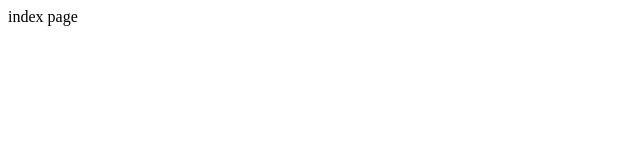
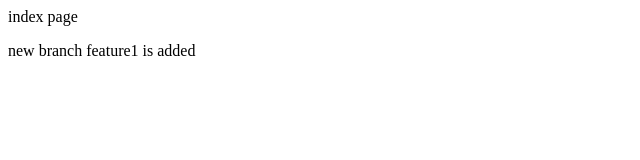
Before and after one commit to Manohar45015/local-project-repo, a plain HTML site: page local repo/index.html in a window 1280 px wide. Shown: the whole page, without its empty margins (0-640 px from the left). Drawn offline with Linux system fonts and the light colour scheme.

Commit message:
added feature1

```diff
--- a/local repo/index.html
+++ b/local repo/index.html
@@ -1,3 +1,6 @@
 <p>
     index page
 </p>
+<p>
+    new branch feature1 is added
+</p>
```
